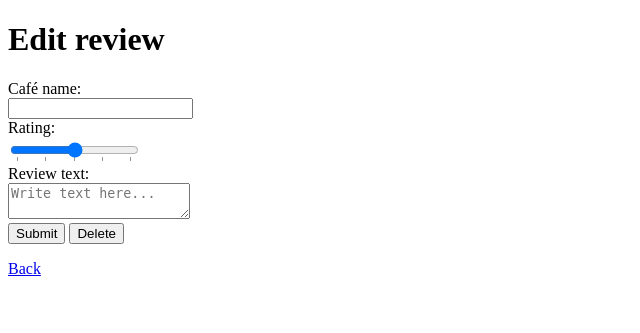
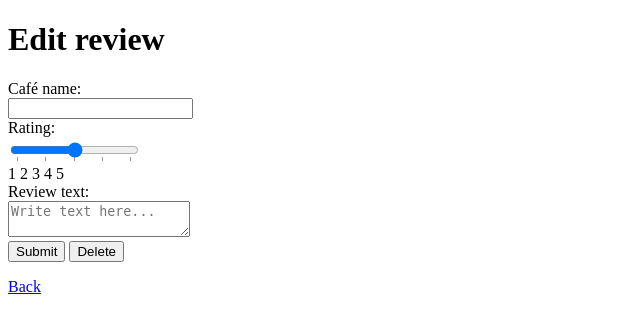
Before and after one commit to Petuuu/CozyCafes, a Flask app: template templates/edit.html in a window 1280 px wide. Shown: the top 333 px of the page, without its empty margins (0-640 px from the left). Run offline with Flask 3, Linux system fonts and the light colour scheme; the template is opened without the code that fills it, so the values that code supplies are empty.

Commit message:
bugfix(edit): add remaining fix for issue #1

```diff
--- a/templates/edit.html
+++ b/templates/edit.html
@@ -22,6 +22,13 @@
             <option value="4"></option>
             <option value="5"></option>
         </datalist>
+        <div class="rating">
+            <span> 1 </span>
+            <span> 2 </span>
+            <span> 3 </span>
+            <span> 4 </span>
+            <span> 5 </span>
+        </div>
 
         <label for="text"> Review text: </label><br />
         <textarea id="text" name="text" placeholder="Write text here...">{{ review['review_text'] }}</textarea><br >
```
